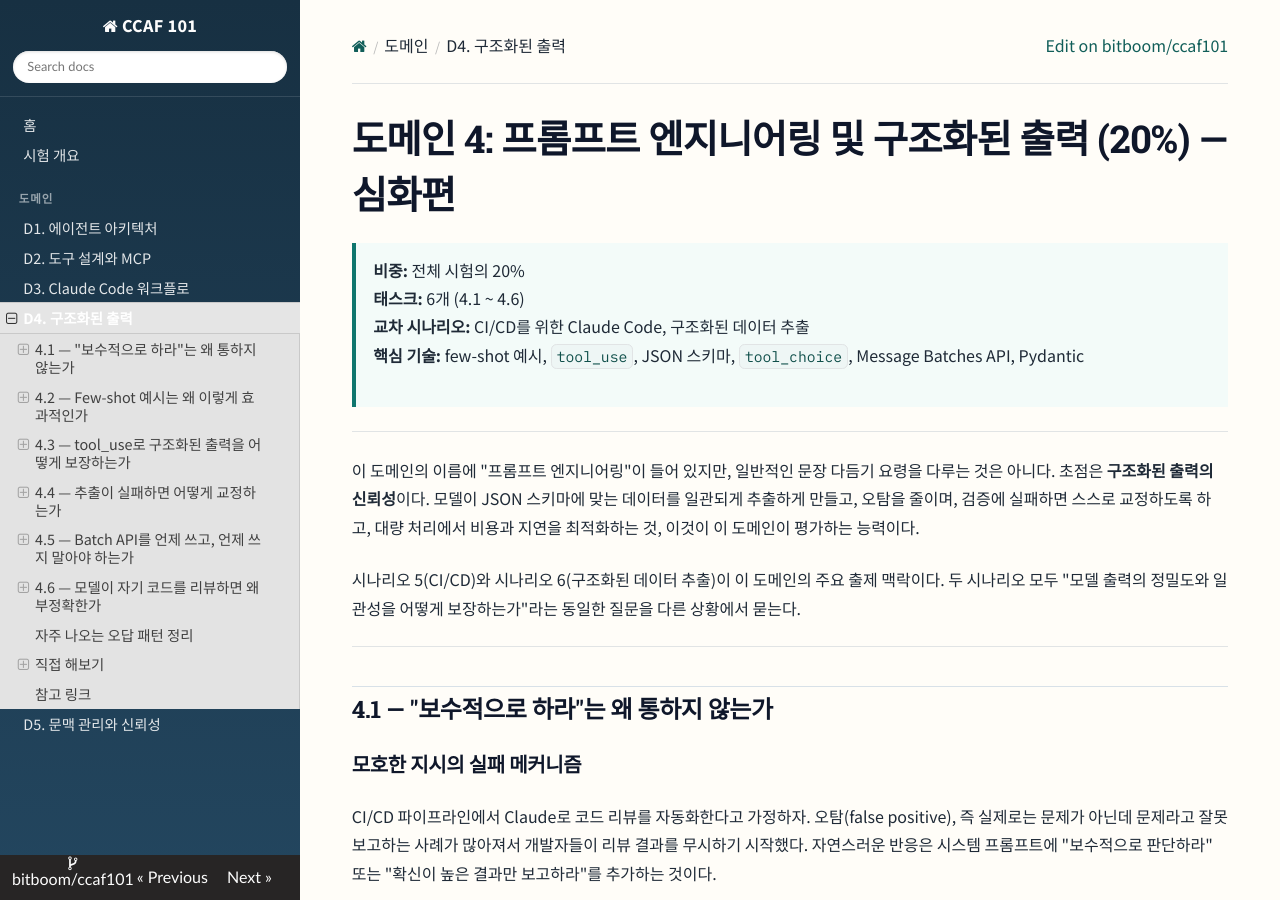
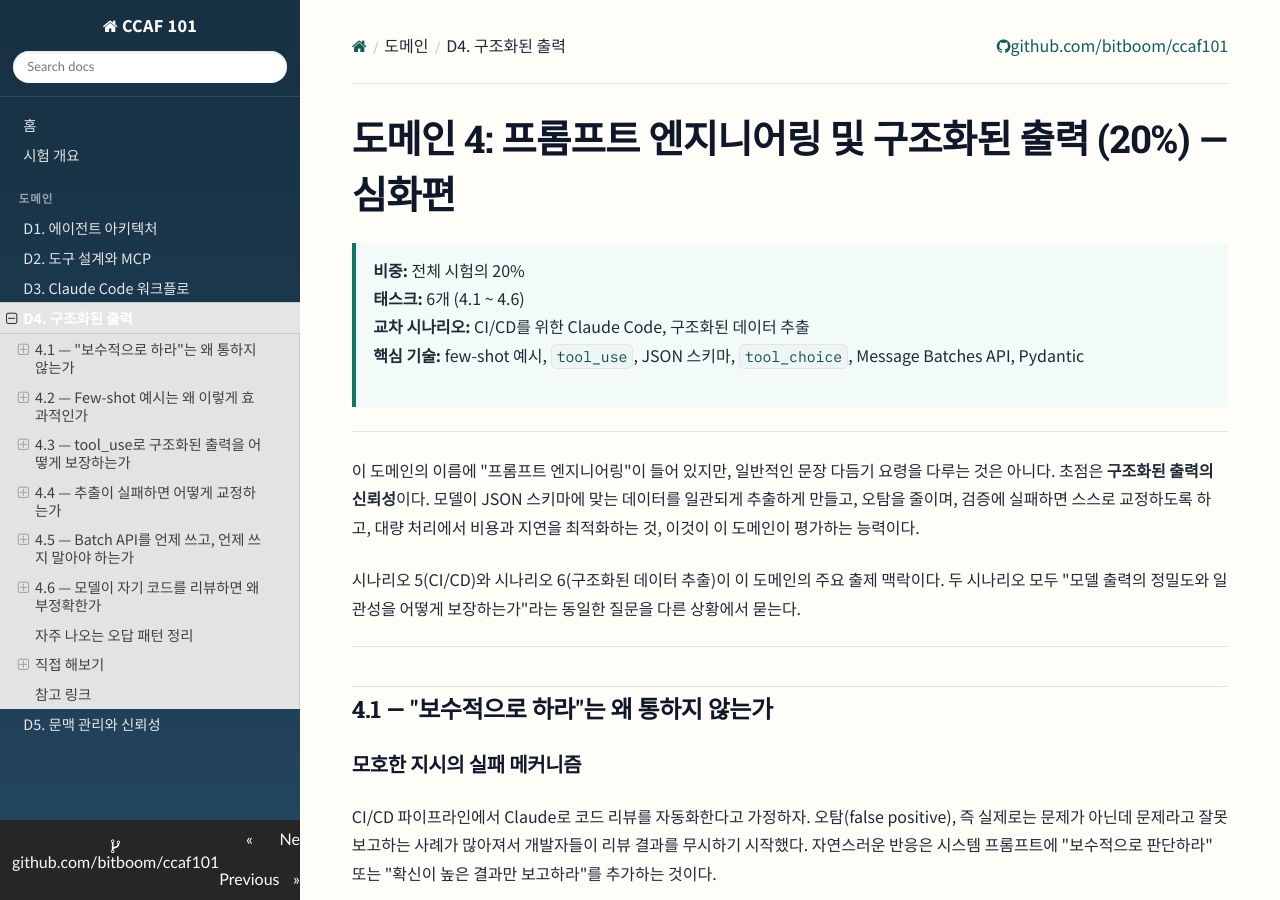
Before and after one commit to bitboom/ccaf101, an MkDocs documentation site: the page built from docs/domains/04-prompt-engineering-and-structured-output.md, in a window 1280 px wide and 900 px high. Built offline with MkDocs 1.6.1, drawn with Linux system fonts in a browser that asks for light colours; nearby versions of some CDN libraries; some web fonts are replaced; some of the changed text lies outside the part shown.

Commit message:
Show repository URL in breadcrumbs

```diff
--- a/mkdocs.yml
+++ b/mkdocs.yml
@@ -2,11 +2,12 @@ site_name: CCAF 101
 site_description: Claude Certified Architect - Foundations study notes
 site_url: https://bitboom.github.io/ccaf101/
 repo_url: https://github.com/bitboom/ccaf101
-repo_name: bitboom/ccaf101
+repo_name: github.com/bitboom/ccaf101
 docs_dir: docs
 
 theme:
   name: readthedocs
+  custom_dir: overrides
 
 plugins:
   - search
--- /dev/null
+++ b/overrides/base.html
@@ -0,0 +1,199 @@
+<!DOCTYPE html>
+<html class="writer-html5" lang="{{ config.theme.locale|default('en') }}" >
+<head>
+  {%- block site_meta %}
+    <meta charset="utf-8" />
+    <meta http-equiv="X-UA-Compatible" content="IE=edge" />
+    <meta name="viewport" content="width=device-width, initial-scale=1.0" />
+    {%- if page and page.is_homepage %}<meta name="description" content="{{ config.site_description }}" />{%- endif %}
+    {%- if config.site_author %}<meta name="author" content="{{ config.site_author }}" />{%- endif %}
+    {%- if page and page.canonical_url %}<link rel="canonical" href="{{ page.canonical_url }}" />{%- endif %}
+    {%- if config.site_favicon %}
+      <link rel="shortcut icon" href="{{ config.site_favicon|url }}" />
+    {%- else %}
+      <link rel="shortcut icon" href="{{ 'img/favicon.ico'|url }}" />
+    {%- endif %}
+  {%- endblock %}
+
+  {%- block htmltitle %}
+    <title>{% if page and page.title and not page.is_homepage %}{{ page.title }} - {% endif %}{{ config.site_name }}</title>
+  {%- endblock %}
+
+  {%- block styles %}
+    <link rel="stylesheet" href="{{ 'css/theme.css'|url }}" />
+    <link rel="stylesheet" href="{{ 'css/theme_extra.css'|url }}" />
+    {%- if config.theme.highlightjs %}
+        <link rel="stylesheet" href="https://cdnjs.cloudflare.com/ajax/libs/highlight.js/11.8.0/styles/{{ config.theme.hljs_style }}.min.css" />
+    {%- endif %}
+    {%- for path in config.extra_css %}
+        <link href="{{ path|url }}" rel="stylesheet" />
+    {%- endfor %}
+  {%- endblock %}
+
+  {%- block libs %}
+    {% if page %}
+      <script>
+        // Current page data
+        var mkdocs_page_name = {{ page.title|tojson }};
+        var mkdocs_page_input_path = {{ page.file.src_path|string|tojson }};
+        var mkdocs_page_url = {{ page.abs_url|tojson }};
+      </script>
+    {% endif %}
+    <!--[if lt IE 9]>
+      <script src="{{ 'js/html5shiv.min.js'|url }}"></script>
+    <![endif]-->
+    {%- if config.theme.highlightjs %}
+      <script src="https://cdnjs.cloudflare.com/ajax/libs/highlight.js/11.8.0/highlight.min.js"></script>
+      {%- for lang in config.theme.hljs_languages %}
+        <script src="https://cdnjs.cloudflare.com/ajax/libs/highlight.js/11.8.0/languages/{{lang}}.min.js"></script>
+      {%- endfor %}
+      <script>hljs.highlightAll();</script>
+    {%- endif %}
+  {%- endblock %}
+
+  {%- block extrahead %} {% endblock %}
+
+  {%- block analytics %}
+    {%- if config.theme.analytics.gtag %}
+      <script async src="https://www.googletagmanager.com/gtag/js?id={{ config.theme.analytics.gtag }}"></script>
+      <script>
+        window.dataLayer = window.dataLayer || [];
+        function gtag(){dataLayer.push(arguments);}
+        gtag('js', new Date());
+
+        gtag('config', {{ config.theme.analytics.gtag|tojson }}{%- if config.theme.analytics.anonymize_ip %}, {'anonymize_ip': true}{%- endif %});
+      </script>
+    {%- elif config.google_analytics %}
+      <script>
+        (function(i,s,o,g,r,a,m){i['GoogleAnalyticsObject']=r;i[r]=i[r]||function(){
+        (i[r].q=i[r].q||[]).push(arguments)},i[r].l=1*new Date();a=s.createElement(o),
+        m=s.getElementsByTagName(o)[0];a.async=1;a.src=g;m.parentNode.insertBefore(a,m)
+        })(window,document,'script','https://www.google-analytics.com/analytics.js','ga');
+
+        ga('create', {{ config.google_analytics[0]|tojson }}, {{ config.google_analytics[1]|tojson }});
+        {%- if config.theme.analytics.anonymize_ip %}ga('set', 'anonymizeIp', true);{%- endif %}
+        ga('send', 'pageview');
+      </script>
+    {% endif %}
+  {%- endblock %}
+</head>
+
+<body class="wy-body-for-nav" role="document">
+
+  <div class="wy-grid-for-nav">
+
+    {#- SIDE NAV, TOGGLES ON MOBILE #}
+    <nav data-toggle="wy-nav-shift" class="wy-nav-side stickynav">
+    <div class="wy-side-scroll">
+      <div class="wy-side-nav-search">
+      {%- block site_name %}
+        {%- if config.theme.logo %}
+          <a href="{{ nav.homepage.url|url }}">
+        {%- else %}
+          <a href="{{ nav.homepage.url|url }}" class="icon icon-home"> {{ config.site_name }}
+        {%- endif %}
+        {%- if config.theme.logo %}
+          <img src="{{ config.theme.logo|url }}" class="logo" alt="{% trans %}Logo{% endtrans %}"/>
+        {%- endif %}
+        </a>
+      {%- endblock %}
+      {%- if config.extra.version %}
+        <div class="version">
+          {{ config.extra.version }}
+        </div>
+      {%- endif %}
+      {%- block search_button %}
+        {%- if 'search' in config.plugins %}{%- include "searchbox.html" %}{%- endif %}
+      {%- endblock %}
+      </div>
+
+      <div class="wy-menu wy-menu-vertical" data-spy="affix" role="navigation" aria-label="{% trans %}Navigation menu{% endtrans %}">
+        {%- block site_nav %}
+          {%- set navlevel = 1 %}
+          {%- for nav_item in nav %}
+            {%- if nav_item.is_section %}
+              {%- if nav_item.is_page %}
+                <ul><li{% if nav_item == page %} class="current-section"{% endif %}>
+                    <a href="{% if nav_item == page %}#{% else %}{{ nav_item.url|url }}{% endif %}" style="padding: 0; font-size: inherit; line-height: inherit">
+              {%- endif %}
+              <p class="caption"><span class="caption-text">{{ nav_item.title }}</span></p>
+              {%- if nav_item.is_page %}
+                    </a>
+                </li></ul>
+              {%- endif %}
+              <ul{% if nav_item.active %} class="current"{% endif %}>
+                {%- for nav_item in nav_item.children %}
+                  <li class="toctree-l{{ navlevel }}{% if nav_item.active %} current{% endif %}">
+                    {%- include 'nav.html' %}
+                  </li>
+                {%- endfor %}
+              </ul>
+            {%- elif config.theme.include_homepage_in_sidebar or (not nav_item == nav.homepage) %}
+              <ul{% if nav_item.active %} class="current"{% endif %}>
+                <li class="toctree-l{{ navlevel }}{% if nav_item.active %} current{% endif %}">
+                  {%- include 'nav.html' %}
+                </li>
+              </ul>
+            {%- endif %}
+          {%- endfor %}
+        {%- endblock %}
+      </div>
+    </div>
+    </nav>
+
+    <section data-toggle="wy-nav-shift" class="wy-nav-content-wrap">
+
+      {#- MOBILE NAV, TRIGGLES SIDE NAV ON TOGGLE #}
+      <nav class="wy-nav-top" role="navigation" aria-label="{% trans %}Mobile navigation menu{% endtrans %}">
+        {%- block mobile_nav %}
+          <i data-toggle="wy-nav-top" class="fa fa-bars"></i>
+          <a href="{{ nav.homepage.url|url }}">{{ config.site_name }}</a>
+        {% endblock %}
+      </nav>
+
+      {#- PAGE CONTENT #}
+      <div class="wy-nav-content">
+        <div class="rst-content">
+          {%- include "repo_breadcrumbs.html" %}
+          <div role="main" class="document" itemscope="itemscope" itemtype="http://schema.org/Article">
+            <div class="section" itemprop="articleBody">
+              {% block content %}
+                {{ page.content }}
+              {% endblock %}
+            </div>
+          </div>
+          {%- block footer %}
+            {%- include "footer.html" %}
+          {% endblock %}
+        </div>
+      </div>
+
+    </section>
+
+  </div>
+
+  {% include "versions.html" -%}
+
+  {%- block scripts %}
+    <script src="{{ 'js/jquery-3.6.0.min.js'|url }}"></script>
+    <script>var base_url = {{ base_url|tojson }};</script>
+    <script src="{{ 'js/theme_extra.js'|url }}"></script>
+    <script src="{{ 'js/theme.js'|url }}"></script>
+    {%- for script in config.extra_javascript %}
+      {{ script|script_tag }}
+    {%- endfor %}
+    <script>
+        jQuery(function () {
+            SphinxRtdTheme.Navigation.enable({{ 'true' if config.theme.sticky_navigation else 'false' }});
+        });
+    </script>
+  {%- endblock %}
+
+</body>
+</html>
+{% if page and page.is_homepage %}
+<!--
+MkDocs version : {{ mkdocs_version }}
+Build Date UTC : {{ build_date_utc }}
+-->
+{% endif %}
--- /dev/null
+++ b/overrides/main.html
@@ -0,0 +1,7 @@
+{% extends "base.html" %}
+
+{% block repo %}
+  {%- if config.repo_url %}
+    <a href="{{ config.repo_url }}" class="icon icon-github">{{ config.repo_name }}</a>
+  {%- endif %}
+{% endblock %}
--- /dev/null
+++ b/overrides/repo_breadcrumbs.html
@@ -0,0 +1,32 @@
+<div role="navigation" aria-label="breadcrumbs navigation">
+  <ul class="wy-breadcrumbs">
+    <li><a href="{{ nav.homepage.url|url }}" class="icon icon-home" aria-label="{% trans %}Docs{% endtrans %}"></a></li>
+    {%- if page %}
+      {%- for doc in page.ancestors[::-1] %}
+        {%- if doc.url %}
+          <li class="breadcrumb-item"><a href="{{ doc.url|url }}">{{ doc.title }}</a></li>
+        {%- else %}
+          <li class="breadcrumb-item">{{ doc.title }}</li>
+        {%- endif %}
+      {%- endfor %}
+      <li class="breadcrumb-item active">{{ page.title }}</li>
+    {%- endif %}
+    <li class="wy-breadcrumbs-aside">
+      {%- if config.repo_url %}
+        <a href="{{ config.repo_url }}" class="icon icon-github">{{ config.repo_name }}</a>
+      {%- endif %}
+    </li>
+  </ul>
+  {%- if config.theme.prev_next_buttons_location|lower in ['top', 'both']
+        and page and (page.next_page or page.previous_page) %}
+    <div class="rst-breadcrumbs-buttons" role="navigation" aria-label="{% trans %}Breadcrumb Navigation{% endtrans %}">
+      {%- if page.previous_page %}
+        <a href="{{ page.previous_page.url|url }}" class="btn btn-neutral float-left" title="{{ page.previous_page.title }}"><span class="icon icon-circle-arrow-left" aria-hidden="true"></span> {% trans %}Previous{% endtrans %}</a>
+      {%- endif %}
+      {%- if page.next_page %}
+        <a href="{{ page.next_page.url|url }}" class="btn btn-neutral float-right" title="{{ page.next_page.title }}">{% trans %}Next{% endtrans %} <span class="icon icon-circle-arrow-right" aria-hidden="true"></span></a>
+      {%- endif %}
+    </div>
+  {%- endif %}
+  <hr/>
+</div>
```
Also changed, not shown: docs/domains/04-prompt-engineering-and-structured-output.md (+1 -1 lines).
